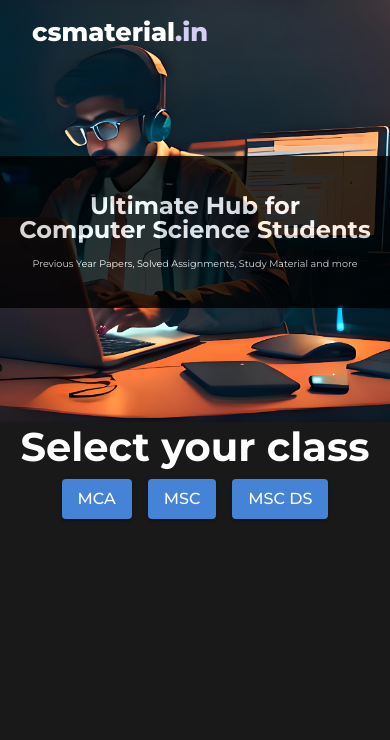
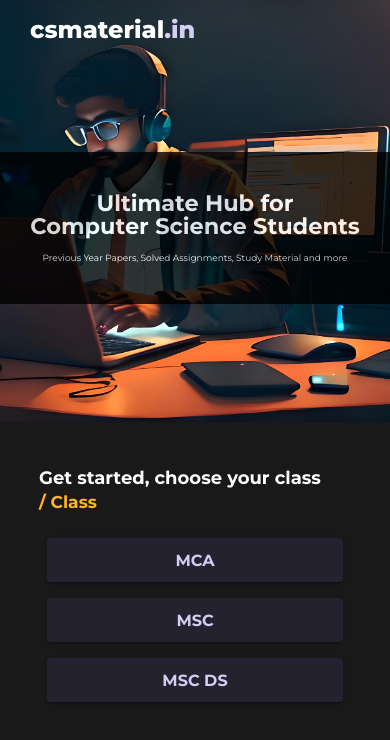
Before and after one commit to harinder007/csmaterial, a React (Create React App) app: page / in a window 390 px wide. Shown: the top 740 px of the page. Built offline with nearby package versions, Linux system fonts and the light colour scheme; some icons are missing; the HTML template or start-up script is replaced by a standard one.

Commit message:
implemented selection component, added some transitions

```diff
--- a/package.json
+++ b/package.json
@@ -20,6 +20,7 @@
     "react": "^18.2.0",
     "react-dom": "^18.2.0",
     "react-reacts": "^0.0.0",
+    "react-reveal": "^1.2.2",
     "react-scripts": "5.0.1",
     "react-share": "^4.4.1",
     "web-vitals": "^2.1.4"
--- a/src/App.js
+++ b/src/App.js
@@ -13,10 +13,10 @@ import { WindowSharp } from "@mui/icons-material";
 const THEME = createTheme({
   palette: {
     primary: {
-      light: '#8eb4e5',
-      main: '#4483d5',
-      dark: '#2f5b95',
-      contrastText: '#fff',
+      light: '#66646d',
+      main: '#24222F',
+      dark: '#191821',
+      contrastText: '#D4CDF4',
     },
     secondary: {
       light: '#c2cfe4',
--- a/src/Components/Home.js
+++ b/src/Components/Home.js
@@ -3,9 +3,11 @@ import Header from './Home/Header'
 import Options from './Home/Options'
 import AdminEntry from './Admin/AdminEntry'
 import { useState } from 'react'
-import { ButtonGroup, Button, Fab } from '@mui/material'
+import { ButtonGroup, Button, Fab, Breadcrumbs, Typography, Link } from '@mui/material'
 import { Navigate } from 'react-router-dom'
+import addSuffix from '../Utility/addSuffix'
 import Navbar from './Navbar'
+import { Fade } from 'react-reveal'
 
 
 function Home({isAdmin}) {
@@ -34,22 +36,43 @@ function Home({isAdmin}) {
   console.log(page + stream + sem + material)
   const pageOne = (
     <>
-      <div className='main-header'>
-        <Header text="Select your class"/>
+      <Fade>
+      <div className='selection-header'>
+          <Header text="Get started, choose your class"/>
+        <Breadcrumbs color="#fff" aria-label="breadcrumb">
+        <Link
+          underline='none'
+          color="#FFB524"
+          sx={{fontWeight:700}}
+        >
+         / Class
+        </Link>
+        </Breadcrumbs>
+
       </div>
       <div className="home-btns">
         <Options values={['MCA','MSC','MSC DS']} incPage={incrementPage} setValue={setStream}/>
       </div>
+      </Fade>
     </>
   )
 
   const pageTwo = (
     <>
-      <div className='main-header'>
-      <Fab color="secondary" aria-label="back" onClick={decrementPage}>
-            <i className="ph-bold ph-arrow-left"></i>
-      </Fab>
-      <Header text="Select your sem"/>
+       <div className='selection-header'>
+        <Header text="Now choose your semester"/>
+        <Breadcrumbs color="#fff" aria-label="breadcrumb">
+        <Link
+          underline="hover"
+          color="#fff"
+          href="/"
+        >
+         / Class
+        </Link>
+        <button className='bread-button btn-active'>
+          Sem
+        </button>
+        </Breadcrumbs>
       </div>
       <div className="home-btns">
         <Options values={[1,2,3,4]} incPage={incrementPage} setValue={setSem}/>
@@ -59,16 +82,27 @@ function Home({isAdmin}) {
 
   const pageThree = (
     <>
-      <div className='main-header'>
-      <Fab color="secondary" aria-label="back" onClick={decrementPage}>
-            <i className="ph-bold ph-arrow-left"></i>
-        </Fab>
-        <Header text="Here you go"/>
+       <div className='selection-header'>
+        <Header text= {`${stream} ${addSuffix(sem)} sem material`} />
+        <Breadcrumbs color="#fff" aria-label="breadcrumb">
+        <Link
+          underline="hover"
+          color="#fff"
+          href="/"
+        >
+         / Class
+        </Link>
+        <button className='bread-button' onClick={()=> {setPage(1)}}>
+          Sem
+        </button>
+        <button className='bread-button btn-active'>
+          Material
+        </button>
+        </Breadcrumbs>
       </div>
-      <ButtonGroup variant="contained" size="large" orientation="vertical"
-        aria-label="vertical outlined button group">
+      <div className="home-btns">
         <Options values={["Previous Year", "Assignment","Study Material","Syllabus"]} incPage={incrementPage} setValue={setMaterial}/>
-      </ButtonGroup>
+      </div>
     </>
   )
 
@@ -116,7 +150,7 @@ function Home({isAdmin}) {
         </div>
       </section>
     </header>
-    <div className='main'>
+    <div className='selector'>
       {mainPage}
     </div>
     </>
--- a/src/Components/Home/Header.js
+++ b/src/Components/Home/Header.js
@@ -2,7 +2,7 @@ import React from 'react'
 
 function Header(props) {
   return (
-    <h1 className='heading'>
+    <h1 className='selection-heading'>
         {props.text}
     </h1>
   )
--- a/src/Components/Home/Options.js
+++ b/src/Components/Home/Options.js
@@ -6,7 +6,7 @@ function Options({values, setValue, incPage}) {
   const buttons = [];
 
   values.forEach(element => {
-    buttons.push(<Button  variant="contained" sx={{m:1}} onClick={(e) => {setValue(e.target.innerText); incPage()}}>{element}</Button>)
+    buttons.push(<Button size="large" variant="contained" sx={{m:1, fontWeight:700}} onClick={(e) => {setValue(e.target.innerText); incPage()}}>{element}</Button>)
   });
 
 
--- a/src/index.css
+++ b/src/index.css
@@ -104,7 +104,7 @@ header {
     align-items: center;
     background-color: black;
     width: 100%;
-    opacity: 0.8;
+    opacity: 0.9;
 }
 
 .hero-heading {
@@ -118,9 +118,37 @@ header {
     font-size: 1.4rem;
 }
 
-.heading {
+.selector {
+    display: flex;
+    flex-direction: column;
+    align-items: flex-start;
+    width: 80vw;
+    height: 30%;
+    margin: 0 auto;
+    gap: 1rem;
+    margin-top: 3rem;
+}
+
+.bread-button{
+    background-color: transparent;
+    color: white;
+    font-size: 1.1rem;
+    border: none;
+    font-family:'Montserrat', sans-serif;
+}
+
+.bread-button:hover {
+    cursor: pointer;
+}
+
+.btn-active {
+    font-weight: 700;
+    color: var(--text-tirtiary);
+}
+
+.selection-heading {
     display: inline;
-    font-size: 40px;
+    font-size: 2.4rem;
 }
 
 .main-header {
@@ -201,7 +229,35 @@ header {
     margin-top: 10px;
 }
 
-@media (max-width:700px){
+
+
+@media (max-width:970px) {
+    html {
+        font-size: 15px;
+    }
+    header {
+        height: 50%;
+    }
+
+    .hero-heading {
+        font-size: 3rem;
+        margin-bottom: 1rem;
+    }
+
+    .hero-subheading {
+        font-size: 1.2rem;
+    }
+    .selector {
+        height: 50%;
+    }
+    .home-btns {
+        display: flex;
+        flex-direction: column;
+        width: 100%;
+    }
+}
+
+@media (max-width:750px){
     .menu{
         position: absolute;
         right: 0;
@@ -258,6 +314,26 @@ header {
     }
 
     .hero-heading {
+        font-size: 2rem;
+        margin-bottom: 1rem;
+    }
+
+    .hero-subheading {
+        font-size: 0.8rem;
+    }
+
+    .selection-heading {
+        display: inline;
+        font-size: 2rem;
+    }
+}
+
+@media (max-width:500px) {
+    header {
+        height: 50%;
+    }
+
+    .hero-heading {
         font-size: 1.5rem;
         margin-bottom: 1rem;
     }
@@ -265,4 +341,9 @@ header {
     .hero-subheading {
         font-size: 0.6rem;
     }
+
+    .selection-heading {
+        display: inline;
+        font-size: 1.2rem;
+    }
 }
```
Also changed, not shown: public/images/jpgs/bg4.jpg (added), 1 other file (tests, documents, lock files or other folders).
